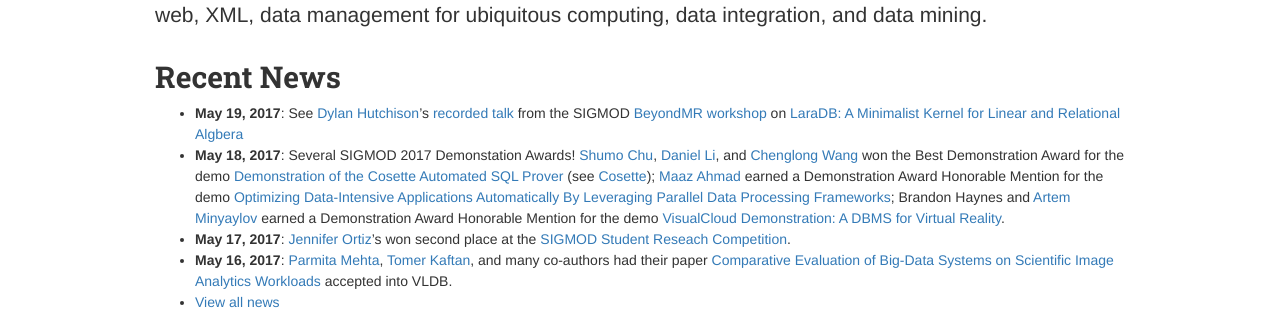
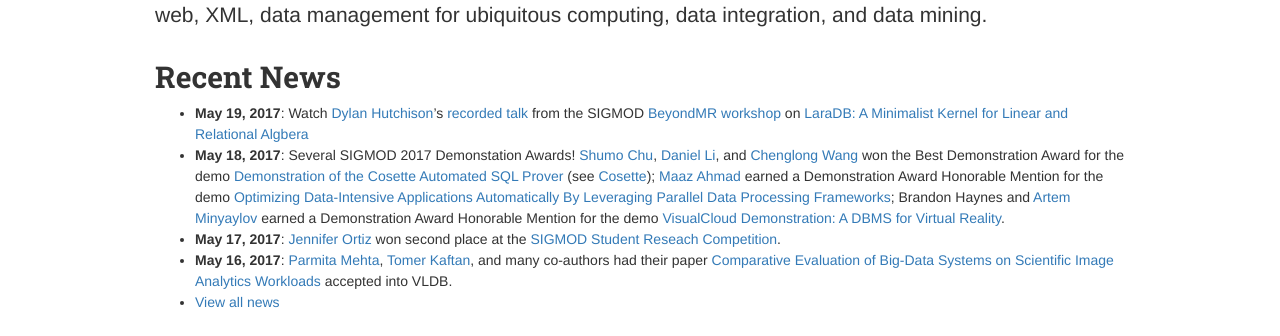
Before and after one commit to uwdb/website, a Jekyll site: the page built from index.markdown, in a window 1280 px wide. Shown: the part 568-904 px from the top of the page. Built offline with Jekyll 4.4.1, drawn with Linux system fonts in a browser that asks for light colours; nearby versions of some CDN libraries.

Commit message:
fix typo

```diff
--- a/_data/news.yml
+++ b/_data/news.yml
@@ -1,6 +1,6 @@
 - date: 2017-05-19
   description: >
-    See [Dylan Hutchison](https://www.linkedin.com/in/dylanhutchison/)'s [recorded talk](https://youtu.be/d-ZY8lIs5Pc?t=2m45s) from the SIGMOD [BeyondMR workshop](https://sites.google.com/site/beyondmr2017/) on [LaraDB: A Minimalist Kernel for Linear and Relational Algbera](https://doi.org/10.1145/3070607.3070608)
+    Watch [Dylan Hutchison](https://www.linkedin.com/in/dylanhutchison/)'s [recorded talk](https://youtu.be/d-ZY8lIs5Pc?t=2m45s) from the SIGMOD [BeyondMR workshop](https://sites.google.com/site/beyondmr2017/) on [LaraDB: A Minimalist Kernel for Linear and Relational Algbera](https://doi.org/10.1145/3070607.3070608)
 
 - date: 2017-05-18
   description: >
@@ -11,7 +11,7 @@
 
 - date: 2017-05-17
   description: >
-    [Jennifer Ortiz](https://homes.cs.washington.edu/~jortiz16/)'s won second place at the [SIGMOD Student Reseach Competition](http://sigmod2017.org/student-research-competition/).
+    [Jennifer Ortiz](https://homes.cs.washington.edu/~jortiz16/) won second place at the [SIGMOD Student Reseach Competition](http://sigmod2017.org/student-research-competition/).
 
 - date: 2017-05-16
   description: >
```
